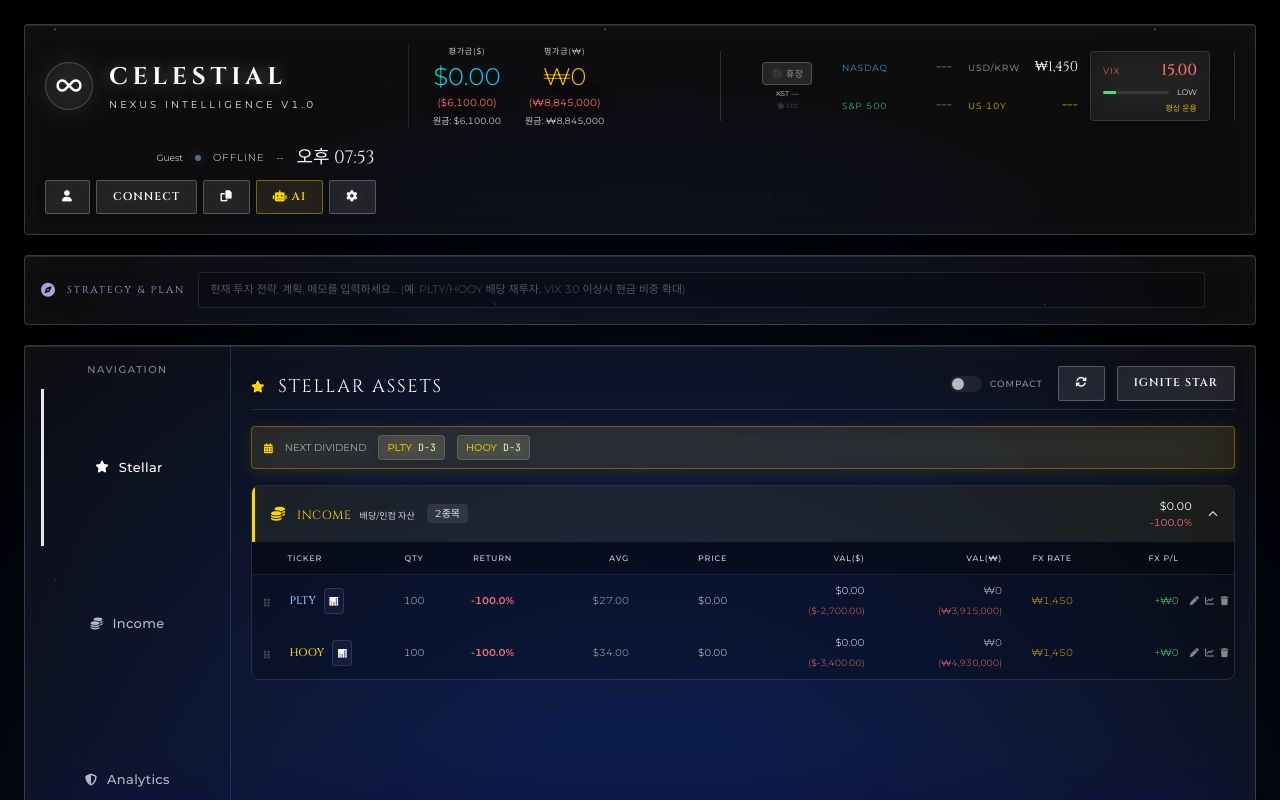
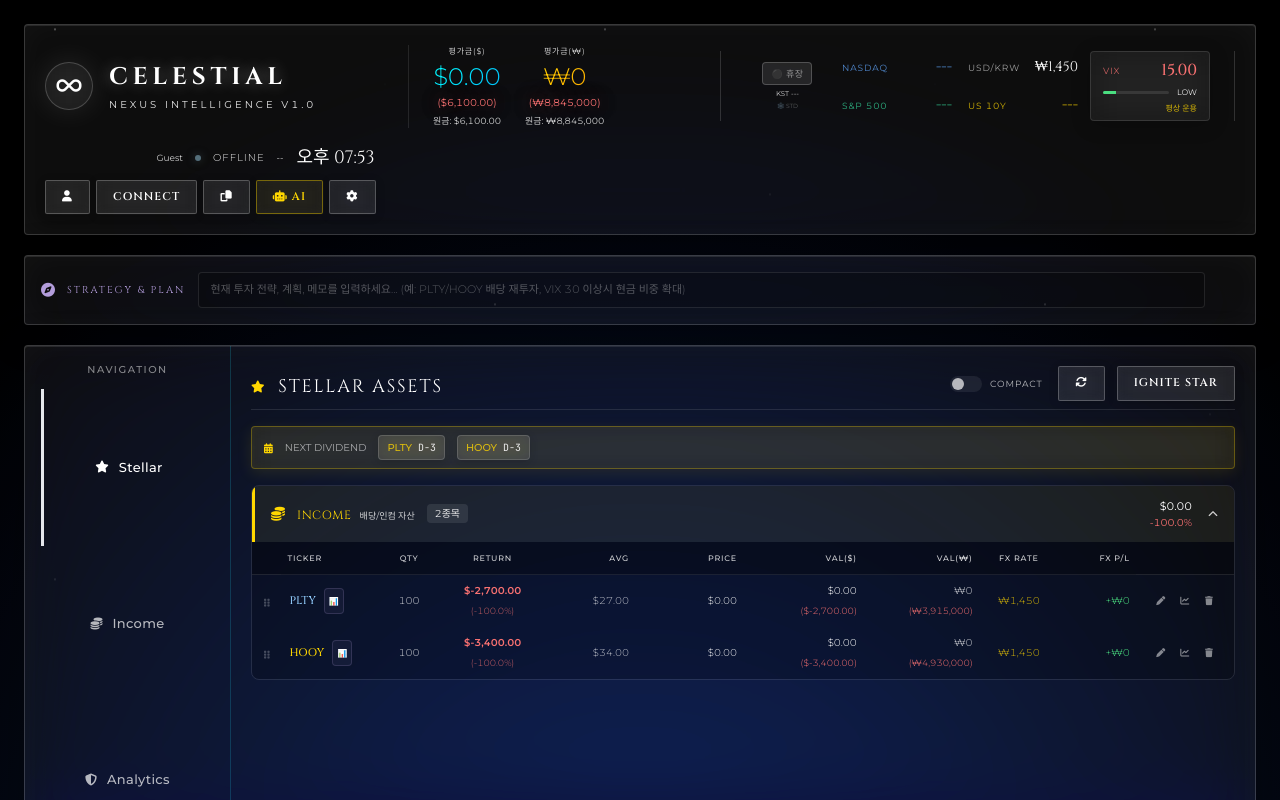
Before and after one commit to rotkf125-gif/nexus-Dashboard, a Next.js app: page / in a window 1280 px wide. Shown: the top 800 px of the page. Built offline with nearby package versions, Linux system fonts and the light colour scheme; no server answers; the database is empty.

Commit message:
v1.1: AssetTable UI improvements - Return column (profit+%), profit/loss background effects, price change indicator, column spacing optimization

```diff
--- a/components/AssetTable.tsx
+++ b/components/AssetTable.tsx
@@ -8,7 +8,7 @@ import { formatUSD, getReturnColorClass, getPriceChangeIndicator, groupAssetsByT
 
 export default function AssetTable() {
   const { state, removeAsset, openEditAssetModal, updateAssets } = useNexus();
-  const { assets, exchangeRate } = state;
+  const { assets, exchangeRate, previousPrices } = state;
 
   // 드래그 정렬 상태
   const [draggedIndex, setDraggedIndex] = useState<number | null>(null);
@@ -108,10 +108,18 @@ export default function AssetTable() {
     const isDragging = draggedIndex === i;
     const isDragOver = dragOverIndex === i;
 
+    // 손익에 따른 배경 효과
+    const profitBgClass = profit >= 0
+      ? 'bg-gradient-to-r from-emerald-500/5 to-transparent'
+      : 'bg-gradient-to-r from-rose-500/8 to-transparent';
+
+    // 가격 변화 인디케이터
+    const priceChange = getPriceChangeIndicator(a.price, previousPrices[a.ticker] || 0);
+
     return (
       <tr
         key={i}
-        className={`transition-all border-b border-white/5 hover:bg-white/5 ${isDragging ? 'opacity-80' : ''} ${isDragOver ? 'bg-celestial-purple/20' : ''}`}
+        className={`transition-all border-b border-white/5 hover:bg-white/10 ${profitBgClass} ${isDragging ? 'opacity-80' : ''} ${isDragOver ? 'bg-celestial-purple/20' : ''}`}
         draggable
         onDragStart={(e) => handleDragStart(e, i)}
         onDragOver={(e) => handleDragOver(e, i)}
@@ -143,32 +151,53 @@ export default function AssetTable() {
         </td>
         {/* 2. Qty */}
         <td className="p-1.5 text-center text-[10px] text-white/80">{a.qty}</td>
-        {/* 3. Return % */}
-        <td className={`p-1.5 text-center text-[10px] font-semibold ${plClass}`}>
-          {pl >= 0 ? '+' : ''}{pl.toFixed(1)}%
+        {/* 3. Return: 수익금 + (수익률 %) */}
+        <td className={`p-1.5 text-center ${plClass}`}>
+          <div className="text-[10px] font-semibold">
+            {profit >= 0 ? '+' : ''}{formatUSD(profit)}
+          </div>
+          <div className="text-[9px] opacity-80">
+            ({pl >= 0 ? '+' : ''}{pl.toFixed(1)}%)
+          </div>
         </td>
         {/* 4. Avg */}
         <td className="p-1.5 text-right text-[10px] text-white/70">${a.avg.toLocaleString(undefined, { minimumFractionDigits: 2, maximumFractionDigits: 2 })}</td>
-        {/* 5. Price */}
-        <td className="p-1.5 text-right text-[10px] text-white/90">${a.price.toFixed(2)}</td>
+        {/* 5. Price + 가격 변화 인디케이터 */}
+        <td className="p-1.5 text-right">
+          <div className="flex items-center justify-end gap-1">
+            <span className="text-[10px] text-white/90">${a.price.toFixed(2)}</span>
+            {priceChange && (
+              <span
+                className={`text-[8px] flex items-center gap-0.5 px-1 py-0.5 rounded ${
+                  priceChange.isUp
+                    ? 'text-emerald-400 bg-emerald-500/20'
+                    : 'text-rose-400 bg-rose-500/20'
+                } animate-pulse`}
+              >
+                <i className={`fas fa-caret-${priceChange.isUp ? 'up' : 'down'}`} />
+                <span>{Math.abs(priceChange.pct).toFixed(1)}%</span>
+              </span>
+            )}
+          </div>
+        </td>
         {/* 6. Val($) + P/L($) */}
-        <td className="p-1.5 text-right">
+        <td className="p-1.5 pr-1 text-right">
           <div className="text-[10px] text-white">{formatUSD(value)}</div>
           <div className={`text-[9px] ${plClass}`}>
             ({profit >= 0 ? '+' : ''}{formatUSD(profit)})
           </div>
         </td>
         {/* 7. Val(₩) + P/L(₩) */}
-        <td className="p-1.5 text-right">
+        <td className="p-1.5 pl-1 text-right">
           <div className="text-[10px] text-white/80">₩{valueKrw.toLocaleString()}</div>
           <div className={`text-[9px] ${profitKrwClass}`}>
             ({profitKrw >= 0 ? '+' : ''}₩{Math.abs(profitKrw).toLocaleString()})
           </div>
         </td>
         {/* 8. FX Rate */}
-        <td className="p-1.5 text-center text-[10px] text-celestial-gold/80">₩{buyRate.toLocaleString()}</td>
+        <td className="p-1.5 pr-1 text-center text-[10px] text-celestial-gold/80">₩{buyRate.toLocaleString()}</td>
         {/* 9. FX P/L */}
-        <td className={`p-1.5 text-right text-[10px] ${fxClass}`}>
+        <td className={`p-1.5 pl-1 text-right text-[10px] ${fxClass}`}>
           {fxPL >= 0 ? '+' : ''}₩{Math.abs(fxPL).toLocaleString()}
         </td>
         {/* Actions */}
@@ -261,15 +290,15 @@ export default function AssetTable() {
                   <colgroup>
                     <col className="w-[3%]" />   {/* Drag */}
                     <col className="w-[10%]" />  {/* Ticker */}
-                    <col className="w-[7%]" />   {/* Qty */}
-                    <col className="w-[9%]" />   {/* Return */}
-                    <col className="w-[10%]" />  {/* Avg */}
-                    <col className="w-[10%]" />  {/* Price */}
-                    <col className="w-[14%]" />  {/* Val($) */}
-                    <col className="w-[14%]" />  {/* Val(₩) */}
-                    <col className="w-[9%]" />   {/* FX Rate */}
-                    <col className="w-[9%]" />   {/* FX P/L */}
-                    <col className="w-[5%]" />   {/* Actions */}
+                    <col className="w-[6%]" />   {/* Qty */}
+                    <col className="w-[11%]" />  {/* Return */}
+                    <col className="w-[9%]" />   {/* Avg */}
+                    <col className="w-[11%]" />  {/* Price */}
+                    <col className="w-[12%]" />  {/* Val($) */}
+                    <col className="w-[12%]" />  {/* Val(₩) */}
+                    <col className="w-[8%]" />   {/* FX Rate */}
+                    <col className="w-[8%]" />   {/* FX P/L */}
+                    <col className="w-[10%]" />  {/* Actions */}
                   </colgroup>
                   <thead className="text-[8px] font-sans uppercase tracking-widest bg-black/30">
                     <tr>
@@ -279,10 +308,10 @@ export default function AssetTable() {
                       <th className="p-1.5 text-center border-b border-white/10 font-medium opacity-80">Return</th>
                       <th className="p-1.5 text-right border-b border-white/10 font-medium opacity-80">Avg</th>
                       <th className="p-1.5 text-right border-b border-white/10 font-medium opacity-80">Price</th>
-                      <th className="p-1.5 text-right border-b border-white/10 font-medium opacity-80">Val($)</th>
-                      <th className="p-1.5 text-right border-b border-white/10 font-medium opacity-80">Val(₩)</th>
-                      <th className="p-1.5 text-center border-b border-white/10 font-medium opacity-80">FX Rate</th>
-                      <th className="p-1.5 text-right border-b border-white/10 font-medium opacity-80">FX P/L</th>
+                      <th className="p-1.5 pr-1 text-right border-b border-white/10 font-medium opacity-80">Val($)</th>
+                      <th className="p-1.5 pl-1 text-right border-b border-white/10 font-medium opacity-80">Val(₩)</th>
+                      <th className="p-1.5 pr-1 text-center border-b border-white/10 font-medium opacity-80">FX Rate</th>
+                      <th className="p-1.5 pl-1 text-right border-b border-white/10 font-medium opacity-80">FX P/L</th>
                       <th className="p-1 border-b border-white/10" />
                     </tr>
                   </thead>
```
Also changed, not shown: 1 other file (tests, documents, lock files or other folders).
